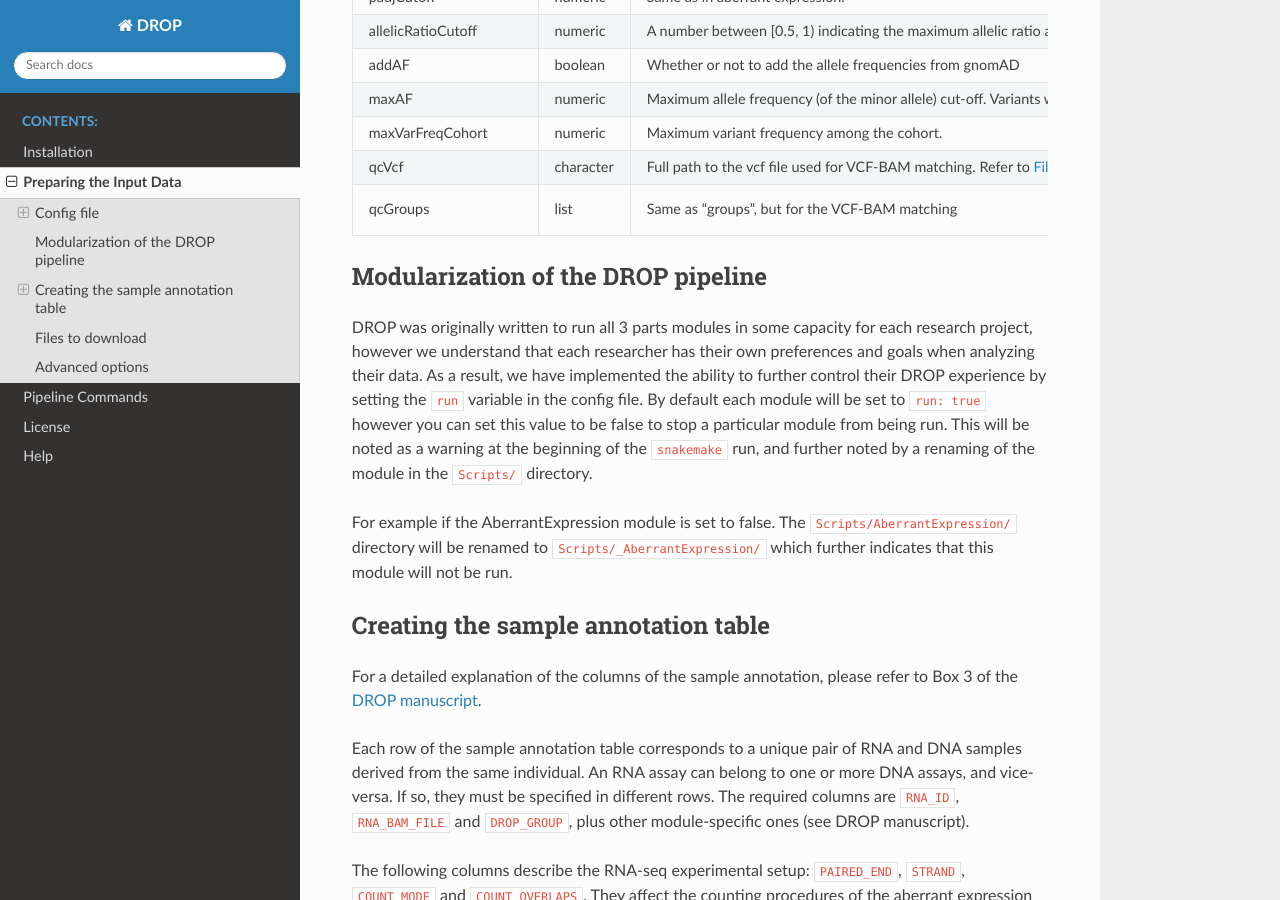
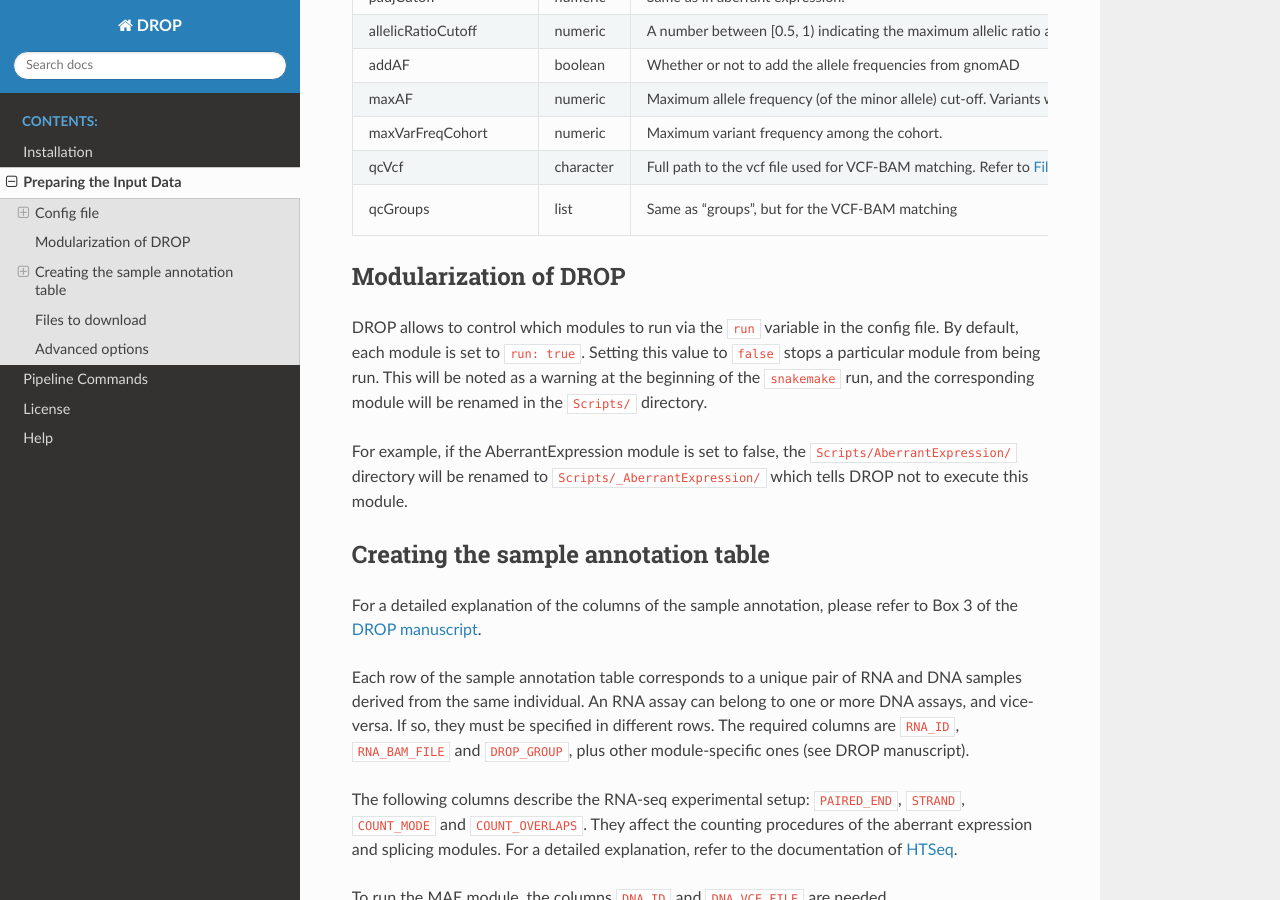
Before and after one commit to gagneurlab/drop, a Sphinx documentation site: the page built from docs/source/prepare.rst, in a window 1280 px wide and 900 px high, scrolled down 2708 px. Built offline with Sphinx 7.4.7 and the Read the Docs theme 2.0.0, drawn with Linux system fonts in a browser that asks for light colours.

Commit message:
update docs

```diff
--- a/docs/source/prepare.rst
+++ b/docs/source/prepare.rst
@@ -127,12 +127,11 @@ qcVcf                  character  Full path to the vcf file used for VCF-BAM mat
 qcGroups               list       Same as “groups”, but for the VCF-BAM matching                                                                            ``# see aberrant expression example``
 =====================  =========  ========================================================================================================================  ======
 
+Modularization of DROP
+-----------------------------------
+DROP allows to control which modules to run via the  ``run`` variable in the config file. By default, each module is set to ``run: true``.  Setting this value to  ``false``  stops a particular module from being run. This will be noted as a warning at the beginning of the ``snakemake`` run, and the corresponding module will be renamed in the ``Scripts/`` directory.
 
-Modularization of the DROP pipeline
------------------------------------
-DROP was originally written to run all 3 parts modules in some capacity for each research project, however we understand that each researcher has their own preferences and goals when analyzing their data. As a result, we have implemented the ability to further control their DROP experience by setting the ``run`` variable in the config file. By default each module will be set to ``run: true`` however you can set this value to be false to stop a particular module from being run. This will be noted as a warning at the beginning of the ``snakemake`` run, and further noted by a renaming of the module in the ``Scripts/`` directory.
-
-For example if the AberrantExpression module is set to false. The ``Scripts/AberrantExpression/`` directory will be renamed to ``Scripts/_AberrantExpression/`` which further indicates that this module will not be run.
+For example, if the AberrantExpression module is set to false, the  ``Scripts/AberrantExpression/`` directory will be renamed to ``Scripts/_AberrantExpression/`` which tells DROP not to execute this module.
 
 Creating the sample annotation table
 ------------------------------------
```
